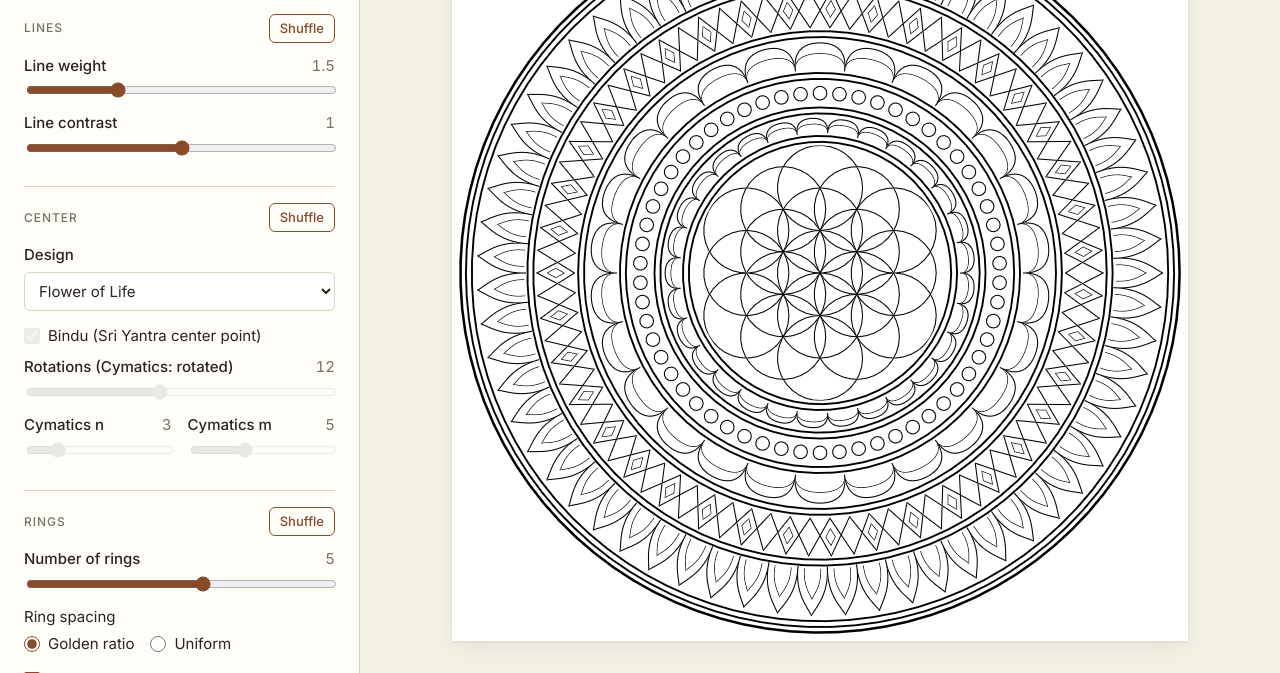
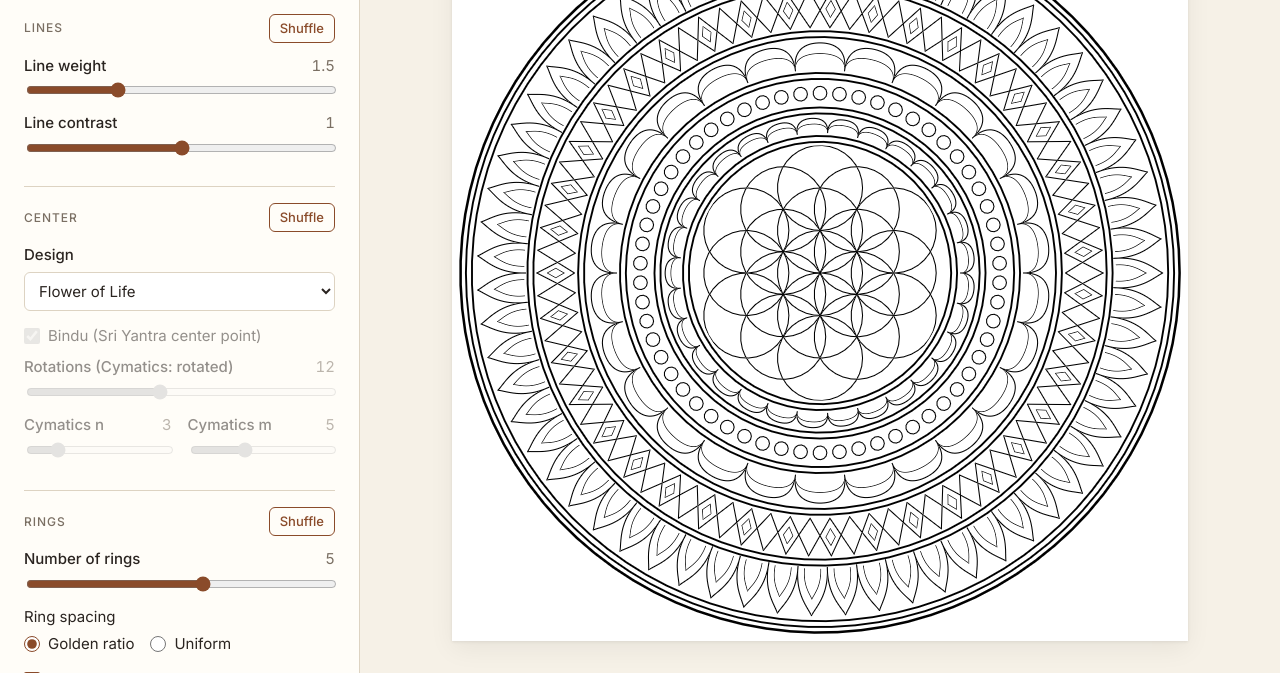
Before and after one commit to bbugh/mandala-effect, a website built with Vite: page index.html in a window 1280 px wide. Shown: the part 127-800 px from the top of the page. Built offline with nearby package versions, Linux system fonts and the light colour scheme.

Commit message:
fix(ui): Fade labels of disabled controls

```diff
--- a/src/style.css
+++ b/src/style.css
@@ -206,6 +206,16 @@ select:disabled {
   cursor: not-allowed;
 }
 
+/* A disabled control fades its whole label, and the control inside it is not faded a 2nd time. */
+label:has(:disabled) {
+  opacity: 0.5;
+  cursor: not-allowed;
+}
+
+label:has(:disabled) :disabled {
+  opacity: 1;
+}
+
 .pair {
   display: grid;
   grid-template-columns: 1fr 1fr;
```
